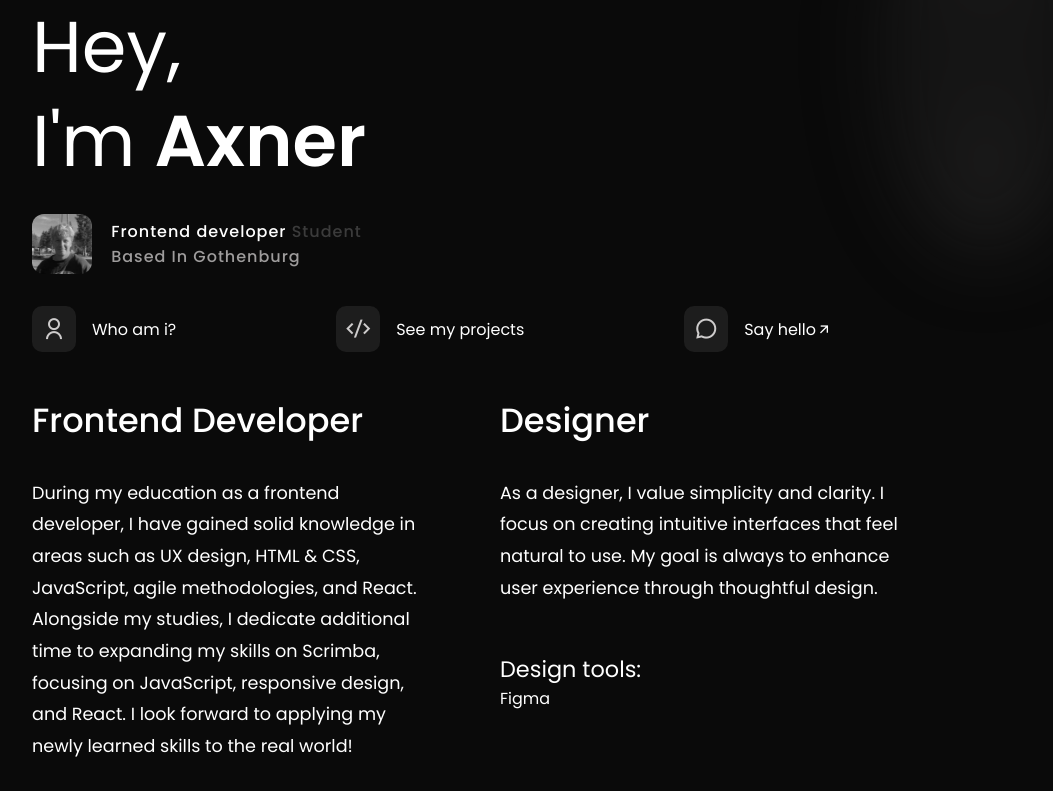
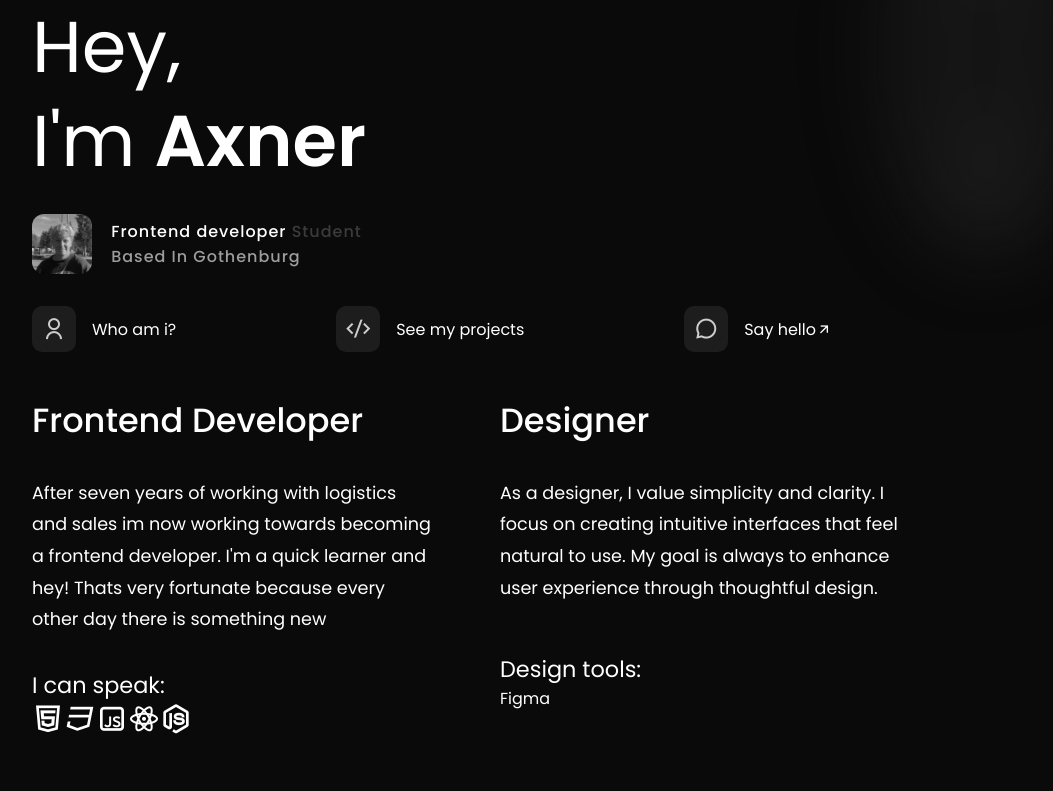
Before and after one commit to axnerhagglund/portfolio_v2, a React (Vite) app: page / in a window 1280 px wide. Shown: the top 791 px of the page, without its empty margins (174-1227 px from the left). Built offline with nearby package versions, Linux system fonts and the light colour scheme.

Commit message:
changed text Frontend Dev

```diff
--- a/src/quickInfoData.js
+++ b/src/quickInfoData.js
@@ -3,7 +3,7 @@ export const  quickInfo = [
         id: "1",
         title: "Frontend Developer",
         // iconClass: "ri-code-box-line",
-        description: "During my education as a frontend developer, I have gained solid knowledge in areas such as UX design, HTML & CSS, JavaScript, agile methodologies, and React. Alongside my studies, I dedicate additional time to expanding my skills on Scrimba, focusing on JavaScript, responsive design, and React. I look forward to applying my newly learned skills to the real world!",
+        description: "After seven years of working with logistics and sales im now working towards becoming a frontend developer. I'm a quick learner and hey! Thats very fortunate because every other day there is something new",
 
         skillsTitle: "I can speak:",
         skills: [
```
